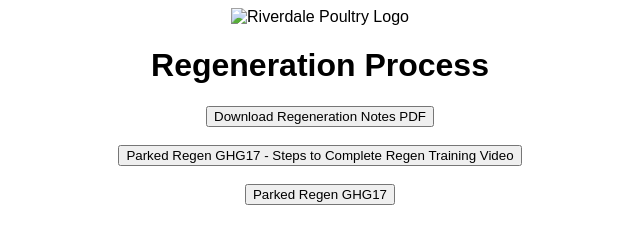
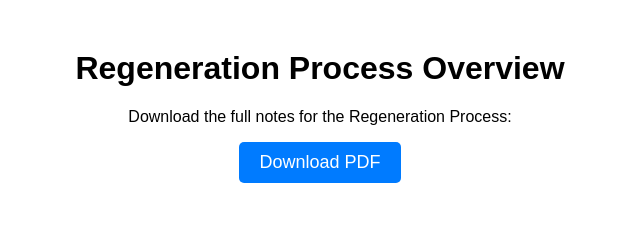
Before and after one commit to Sanjupretham/Regeneration-Process, a plain HTML site: page index.html in a window 1280 px wide. Shown: the whole page, without its empty margins (320-960 px from the left). Drawn offline with Linux system fonts and the light colour scheme.

Commit message:
Update index.html

```diff
--- a/index.html
+++ b/index.html
@@ -3,23 +3,32 @@
 <head>
     <meta charset="UTF-8">
     <meta name="viewport" content="width=device-width, initial-scale=1.0">
-    <title>Riverdale Poultry - Regeneration Process</title>
+    <title>Regeneration Process</title>
+    <style>
+        body {
+            font-family: Arial, sans-serif;
+            text-align: center;
+            margin-top: 50px;
+        }
+        .download-button {
+            display: inline-block;
+            padding: 10px 20px;
+            font-size: 18px;
+            color: #fff;
+            background-color: #007BFF;
+            text-decoration: none;
+            border-radius: 5px;
+            border: none;
+            cursor: pointer;
+        }
+        .download-button:hover {
+            background-color: #0056b3;
+        }
+    </style>
 </head>
-<body style="text-align: center; font-family: Arial, sans-serif;">
-
-    <!-- Company Logo -->
-    <img src="path/to/riverdale_logo.png.jfif" alt="Riverdale Poultry Logo" width="200">
-
-    <h1>Regeneration Process</h1>
-
-    <!-- Button to Download PDF -->
-    <button onclick="window.open('path/to/One_page_Regeneration_Notes.pdf')">Download Regeneration Notes PDF</button>
-    <br><br>
-
-    <!-- Buttons for YouTube Video Links -->
-    <button onclick="window.open('https://www.youtube.com/watch?v=yeW9l_pLFuE')">Parked Regen GHG17 - Steps to Complete Regen Training Video</button>
-    <br><br>
-    <button onclick="window.open('https://freightlineradsaem.azureedge.net/content/dam/enterprise/videos/2625-parked_regen_ghg17_new_dash_cl-2017-11-06.mp4')">Parked Regen GHG17</button>
-
+<body>
+    <h1>Regeneration Process Overview</h1>
+    <p>Download the full notes for the Regeneration Process:</p>
+    <a href="One_page_Regeneration_Notes.pdf" download class="download-button">Download PDF</a>
 </body>
 </html>
```
